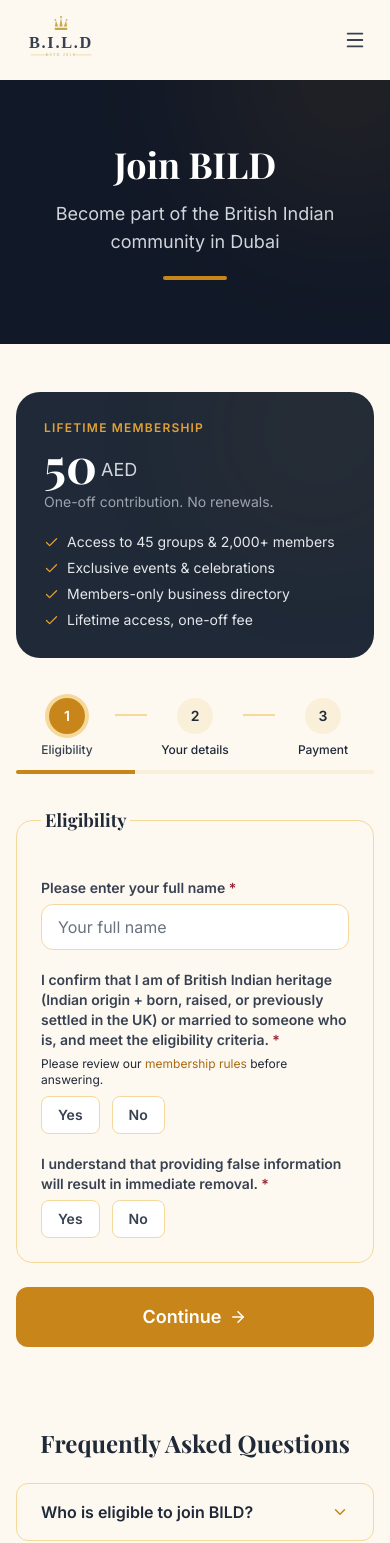
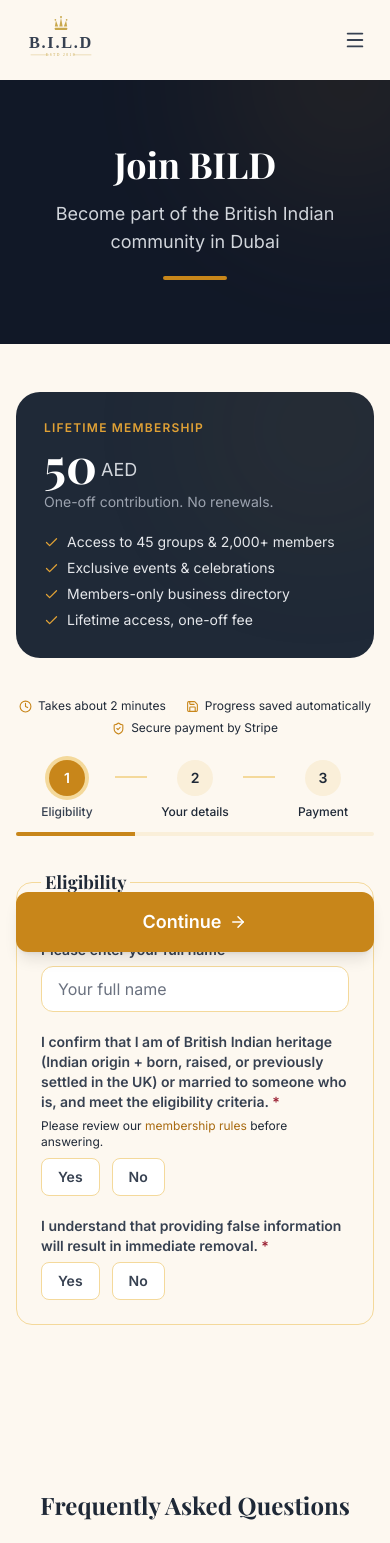
Before and after one commit to vjaswal9/bild-website, a Next.js app: page /join in a window 390 px wide. Shown: the top 1543 px of the page. Built offline with nearby package versions, Linux system fonts and the light colour scheme.

Commit message:
Form UX: reassurance strip, mobile sticky action buttons

```diff
--- a/src/components/join/JoinForm.tsx
+++ b/src/components/join/JoinForm.tsx
@@ -3,7 +3,7 @@
 import { useState, useEffect } from 'react'
 import Link from 'next/link'
 import { motion } from 'framer-motion'
-import { ShieldCheck, XCircle, ArrowRight, ArrowLeft, Lock, Check, Pencil } from 'lucide-react'
+import { ShieldCheck, XCircle, ArrowRight, ArrowLeft, Lock, Check, Pencil, Clock, Save } from 'lucide-react'
 
 const inputBase =
   'w-full px-4 py-2.5 border rounded-xl bg-white text-charcoal-800 focus:outline-none focus:ring-2 focus:ring-gold-400 transition-colors'
@@ -169,6 +169,13 @@
 
   return (
     <div>
+      {/* Reassurance strip */}
+      <div className="flex flex-wrap items-center justify-center gap-x-5 gap-y-1.5 mb-6 text-xs text-charcoal-500">
+        <span className="inline-flex items-center gap-1.5"><Clock size={13} className="text-gold-500" /> Takes about 2 minutes</span>
+        <span className="inline-flex items-center gap-1.5"><Save size={13} className="text-gold-500" /> Progress saved automatically</span>
+        <span className="inline-flex items-center gap-1.5"><ShieldCheck size={13} className="text-gold-500" /> Secure payment by Stripe</span>
+      </div>
+
       {/* Step indicator + progress bar */}
       <div className="flex items-start justify-center mb-3">
         {([[1, 'Eligibility'], [2, 'Your details'], [3, 'Payment']] as [number, string][]).map(([n, label], i) => (
@@ -205,7 +212,9 @@
                 <Toggle value={d.falseInfoConfirm || ''} onChange={v => set('falseInfoConfirm', v)} options={[['yes', 'Yes'], ['no', 'No']]} />
               </div>
             </fieldset>
-            <button type="submit" className="w-full bg-gold-500 text-white py-4 rounded-xl font-semibold text-lg hover:bg-gold-600 transition-all inline-flex items-center justify-center gap-2">Continue <ArrowRight size={18} /></button>
+            <div className="sticky bottom-3 z-20 sm:static">
+              <button type="submit" className="w-full bg-gold-500 text-white py-4 rounded-xl font-semibold text-lg hover:bg-gold-600 transition-all inline-flex items-center justify-center gap-2 shadow-lg sm:shadow-none">Continue <ArrowRight size={18} /></button>
+            </div>
           </form>
         )}
 
@@ -317,9 +326,9 @@
 
             {tried2 && step2Missing() && <p className="text-sm text-ruby-500 text-center bg-ruby-500/10 border border-ruby-500/20 rounded-xl p-3">Please complete the highlighted fields above.</p>}
 
-            <div className="flex gap-3">
-              <button type="button" onClick={() => setStep(1)} className="px-5 py-3 rounded-xl border-2 border-charcoal-300 text-charcoal-700 font-semibold inline-flex items-center gap-2"><ArrowLeft size={18} /> Back</button>
-              <button type="submit" className="flex-1 bg-gold-500 text-white py-3 rounded-xl font-semibold text-lg hover:bg-gold-600 transition-all inline-flex items-center justify-center gap-2">Review &amp; Pay <ArrowRight size={18} /></button>
+            <div className="flex gap-3 sticky bottom-3 z-20 sm:static">
+              <button type="button" onClick={() => setStep(1)} className="px-5 py-3 rounded-xl border-2 border-charcoal-300 bg-cream text-charcoal-700 font-semibold inline-flex items-center gap-2"><ArrowLeft size={18} /> Back</button>
+              <button type="submit" className="flex-1 bg-gold-500 text-white py-3 rounded-xl font-semibold text-lg hover:bg-gold-600 transition-all inline-flex items-center justify-center gap-2 shadow-lg sm:shadow-none">Review &amp; Pay <ArrowRight size={18} /></button>
             </div>
           </form>
         )}
@@ -355,9 +364,9 @@
 
             {error && <p className="text-ruby-500 text-sm text-center bg-ruby-500/10 border border-ruby-500/20 rounded-xl p-3">{error}</p>}
 
-            <div className="flex gap-3">
-              <button type="button" onClick={() => setStep(2)} className="px-5 py-3 rounded-xl border-2 border-charcoal-300 text-charcoal-700 font-semibold inline-flex items-center gap-2"><ArrowLeft size={18} /> Back</button>
-              <button onClick={pay} disabled={submitting} className="flex-1 bg-gold-500 text-white py-3 rounded-xl font-semibold text-lg hover:bg-gold-600 transition-all disabled:opacity-60 inline-flex items-center justify-center gap-2">
+            <div className="flex gap-3 sticky bottom-3 z-20 sm:static">
+              <button type="button" onClick={() => setStep(2)} className="px-5 py-3 rounded-xl border-2 border-charcoal-300 bg-cream text-charcoal-700 font-semibold inline-flex items-center gap-2"><ArrowLeft size={18} /> Back</button>
+              <button onClick={pay} disabled={submitting} className="flex-1 bg-gold-500 text-white py-3 rounded-xl font-semibold text-lg hover:bg-gold-600 transition-all disabled:opacity-60 inline-flex items-center justify-center gap-2 shadow-lg sm:shadow-none">
                 <Lock size={16} /> {submitting ? 'Redirecting to payment…' : 'Pay 50 AED & Join'}
               </button>
             </div>
```
